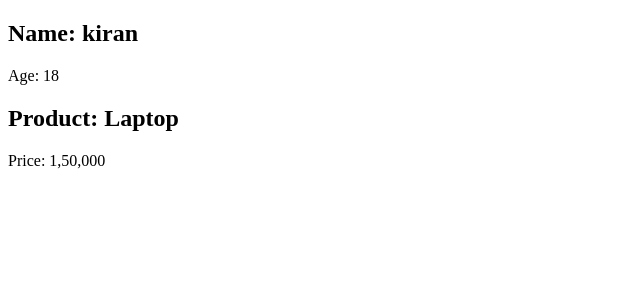
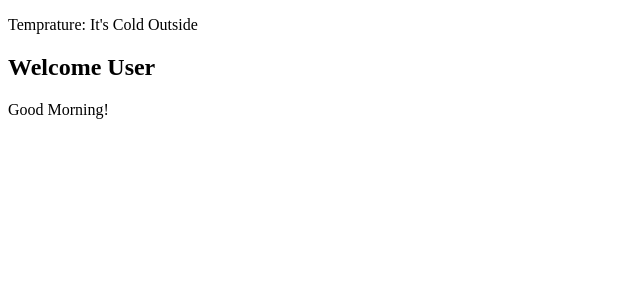
Before and after one commit to Kiran-Pokhrel-91/ReactJS, a React (Vite) app: page / in a window 1280 px wide. Shown: the top 300 px of the page, without its empty margins (0-640 px from the left). Built offline with nearby package versions, Linux system fonts and the light colour scheme.

Commit message:
exercise 1.4 (Conditional Randering

```diff
--- a/src/App.jsx
+++ b/src/App.jsx
@@ -1,11 +1,13 @@
-import Person from "./components/Person"
-import Product from "./components/Product"
+import Weather from "./components/Weather"
+import UserStatus from "./components/UserStatus"
+import Greeting from "./components/Greeting"
 
 const App = () => {
   return (
     <div>
-      <Person />
-      <Product />
+      <Weather temprature={10} />
+      <UserStatus loggedIn={true} isAdmin={false} />
+      <Greeting timeOfDay="morning" />
     </div>
   )
 }
--- /dev/null
+++ b/src/components/Greeting.jsx
@@ -0,0 +1,5 @@
+const Greeting = ({timeOfDay}) => {
+    if (timeOfDay == 'morning') return <p>Good Morning!</p>
+    if (timeOfDay == 'evening') return <p>Good Evening!</p>
+}
+export default Greeting
--- a/src/components/Person.jsx
+++ /dev/null
@@ -1,14 +0,0 @@
-const Person = () => {
-  return <User name="kiran" age="18" />;
-};
-
-const User = (props) => {
-  return (
-    <section>
-      <h2>Name: {props.name}</h2>
-      <p>Age: {props.age}</p>
-    </section>
-  );
-};
-
-export default Person;
--- a/src/components/Product.jsx
+++ /dev/null
@@ -1,18 +0,0 @@
-const Product = () => {
-  return (
-    <Item name="Laptop" price="1,50,000" />
-  )
-}
-
-const Item = ({name,price}) => {
-    return(
-        <section>
-            <h2>Product: {name}</h2>
-            <p>Price: {price}</p>
-        </section>
-    )
-}
-
-
-
-export default Product
--- /dev/null
+++ b/src/components/UserStatus.jsx
@@ -0,0 +1,9 @@
+const UserStatus = ({ loggedIn, isAdmin }) => {
+  return (
+    <div>
+      {loggedIn && isAdmin ? <h2>Welcome Admin</h2> : <h2>Welcome User</h2>}
+    </div>
+  );
+};
+
+export default UserStatus;
--- /dev/null
+++ b/src/components/Weather.jsx
@@ -0,0 +1,12 @@
+const Weather = ({ temprature }) => {
+  const message = "Temprature";
+  if (temprature < 15) {
+    return <p>{message}: It's Cold Outside</p>;
+  } else if (temprature >= 15 && temprature <= 25) {
+    return <p>{message}: It's Nice Outside</p>;
+  } else {
+    return <p>{message}: It's Hot Outside</p>;
+  }
+};
+
+export default Weather;
```
